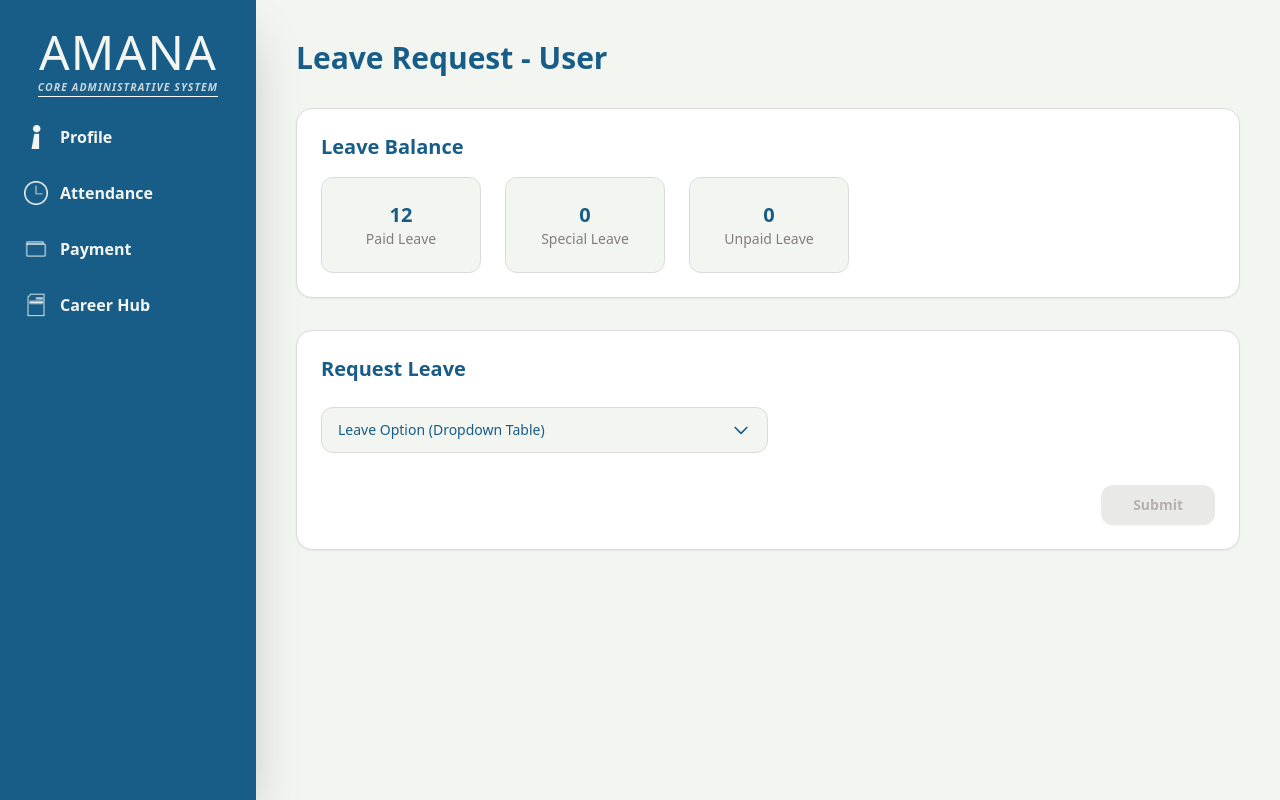
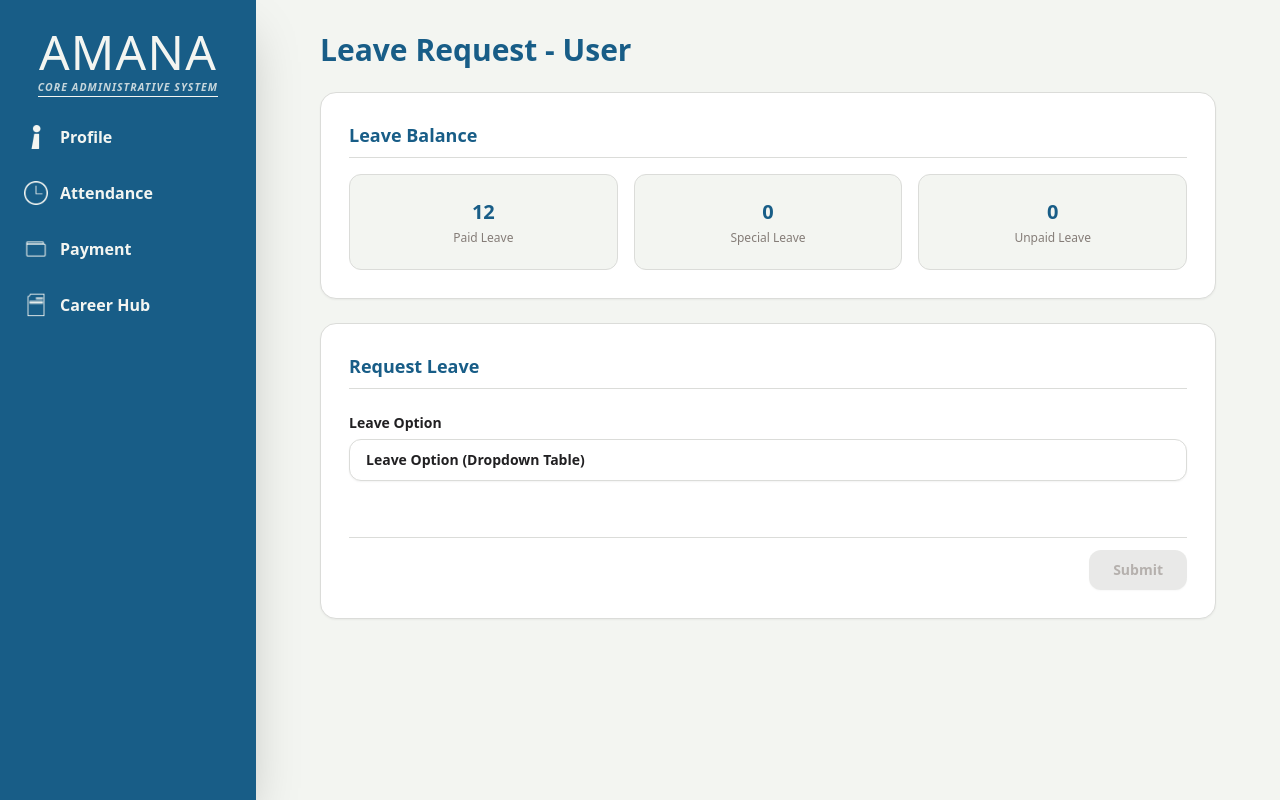
Before and after one commit to amana-intern/hrmanagement, a Next.js app: page /user/attendance/leave-request in a window 1280 px wide. Built offline with nearby package versions, Linux system fonts and the light colour scheme.

Commit message:
feat: enhance LeaveRequestPage with improved form validation, UI updates, and dropdown functionality for leave options

```diff
--- a/app/user/attendance/leave-request/page.tsx
+++ b/app/user/attendance/leave-request/page.tsx
@@ -4,24 +4,26 @@ import { useState } from "react";
 import SidebarUser from "../../../components/Sidebar/SidebarUser/Sidebaruser";
 
 export default function LeaveRequestPage() {
-  const [isDropdownOpen, setIsDropdownOpen] = useState(false);
-  const [selectedLeave, setSelectedLeave] = useState<string | null>(null);
-  const [selectedSpecialLeave, setSelectedSpecialLeave] = useState<string | null>(null);
+  const [selectedLeave, setSelectedLeave] = useState<string>("");
+  const [selectedSpecialLeave, setSelectedSpecialLeave] = useState<string>("");
 
   const specialLeaveList = [
-    "sakit karena haid (2)",
-    "menikah (3)",
-    "menikahkan anak (2)",
-    "mengkhitankan (2)",
-    "membaptis anak (2)",
-    "istri melahirkan (2)",
-    "salah satu anggota keluarga meninggal dunia (2)",
-    "Anggota keluarga serumah meninggal dunia (1)"
+    "Sakit karena haid (Maximum of 2 days)",
+    "Menikah (Maximum of 3 days)",
+    "Menikahkan anak (Maximum of 2 days)",
+    "Mengkhitankan (Maximum of 2 days)",
+    "Membaptis anak (Maximum of 2 days)",
+    "Istri melahirkan (Maximum of 2 days)",
+    "Salah satu anggota keluarga meninggal dunia (Maximum of 2 days)",
+    "Anggota keluarga serumah meninggal dunia (Maximum of 1 day)",
+    "Kewajiban negara (tergantung kebijakan perusahaan)",
+    "Menunaikan ibadah haji (tergantung kebijakan perusahaan)",
+    "Kecelakaan darurat (tergantung kebijakan perusahaan)"
   ];
 
-  // Logika validasi: Tombol submit aktif jika leave sudah dipilih,
+  // Validasi: Tombol submit aktif jika leave sudah dipilih,
   // dan jika Special Leave, rinciannya juga harus dipilih.
-  const isFormValid = selectedLeave !== null && (selectedLeave !== "Special Leave" || selectedSpecialLeave !== null);
+  const isFormValid = selectedLeave !== "" && (selectedLeave !== "Special Leave" || selectedSpecialLeave !== "");
 
   const handleSubmit = (e: React.FormEvent) => {
     e.preventDefault();
@@ -29,93 +31,92 @@ export default function LeaveRequestPage() {
     alert("Leave Request berhasil disubmit!");
   };
 
+  const inputClassName = "w-full px-4 py-2.5 bg-white border border-amana-sec-6 rounded-xl focus:border-amana-blue focus:ring-1 focus:ring-amana-blue outline-none text-sm font-normal transition-all text-amana-black shadow-xs";
+  const labelClassName = "block text-sm font-semibold text-amana-black mb-1.5";
+
   return (
-    <div className="flex min-h-screen bg-amana-white font-sans text-amana-black">
+    <div className="flex w-full h-screen overflow-hidden bg-amana-white font-sans">
       <SidebarUser />
 
-      <main className="flex-1 p-6 md:p-10 overflow-y-auto">
-        <div className="max-w-5xl mx-auto flex flex-col gap-8 w-full">
+      {/* Main Content Area */}
+      <main className="flex-1 p-6 text-amana-black flex flex-col items-center overflow-y-auto py-8 justify-start">
+        <div className="w-full max-w-4xl flex flex-col gap-6">
 
-          <h1 className="text-3xl font-semibold text-amana-blue">
+          <h1 className="text-2xl md:text-3xl font-semibold text-amana-blue">
             Leave Request - User
           </h1>
 
-          <div className="bg-white p-6 rounded-2xl border border-amana-sec-6 shadow-xs">
-            <h2 className="text-xl font-semibold mb-4 text-amana-blue">Leave Balance</h2>
-            <div className="flex gap-6">
+          {/* Leave Balance Section (Diperbesar simetris memenuhi canvas) */}
+          <div className="bg-white p-6 md:p-7 rounded-2xl border border-amana-sec-6 shadow-xs w-full">
+            <h2 className="text-lg font-semibold text-amana-blue mb-4 border-b border-amana-sec-6 pb-2">Leave Balance</h2>
+            <div className="grid grid-cols-3 gap-4 w-full">
               {[
                 { count: "12", label: "Paid Leave" },
                 { count: "0", label: "Special Leave" },
                 { count: "0", label: "Unpaid Leave" }
               ].map((item, idx) => (
-                <div key={idx} className="flex h-24 w-40 flex-col items-center justify-center border border-amana-sec-6 rounded-xl bg-amana-white">
+                <div key={idx} className="flex h-24 flex-col items-center justify-center border border-amana-sec-6 rounded-xl bg-amana-white w-full">
                   <span className="text-xl font-semibold text-amana-blue">{item.count}</span>
-                  <span className="text-sm text-amana-sec-7">{item.label}</span>
+                  <span className="text-xs font-medium text-amana-sec-7 mt-1">{item.label}</span>
                 </div>
               ))}
             </div>
           </div>
 
-          <form onSubmit={handleSubmit} className="bg-white p-6 rounded-2xl border border-amana-sec-6 shadow-xs flex flex-col gap-6">
-            <h2 className="text-xl font-semibold text-amana-blue">Request Leave</h2>
+          {/* Request Leave Form Section */}
+          <form onSubmit={handleSubmit} className="bg-white p-6 md:p-7 rounded-2xl border border-amana-sec-6 shadow-xs w-full flex flex-col gap-5">
+            <h2 className="text-lg font-semibold text-amana-blue mb-1 border-b border-amana-sec-6 pb-2">Request Leave</h2>
 
-            <button
-              type="button"
-              onClick={() => setIsDropdownOpen(!isDropdownOpen)}
-              className="flex w-full items-center justify-between border border-amana-sec-6 px-4 py-3 rounded-xl text-left text-amana-blue focus:outline-none md:w-1/2 bg-amana-white font-medium text-sm"
+            {/* Dropdown Leave Option Memanjang Penuh */}
+            <div>
+              <label className={labelClassName}>Leave Option</label>
+              <select
+                value={selectedLeave}
+                onChange={(e) => {
+                  setSelectedLeave(e.target.value);
+                  if (e.target.value !== "Special Leave") setSelectedSpecialLeave("");
+                }}
+                className={`${inputClassName} appearance-none cursor-pointer font-semibold`}
               >
-              <span>{selectedLeave || "Leave Option (Dropdown Table)"}</span>
-              <svg className="h-5 w-5" fill="none" stroke="currentColor" viewBox="0 0 24 24">
-                <path strokeLinecap="round" strokeLinejoin="round" strokeWidth="2" d="M19 9l-7 7-7-7" />
-              </svg>
-            </button>
-
-            {isDropdownOpen && (
-              <div className="flex flex-col gap-6 md:flex-row">
-                <div className="flex h-fit w-fit flex-col gap-3 border border-amana-sec-6 p-4 rounded-xl bg-amana-white">
-                  {["Paid Leave", "Special Leave", "Unpaid Leave"].map((type, idx) => (
-                    <label key={idx} className="flex cursor-pointer items-center gap-2 text-sm font-medium">
-                      <input
-                        type="radio"
-                        name="leaveType"
-                        onChange={() => {
-                          setSelectedLeave(type);
-                          if (type !== "Special Leave") setSelectedSpecialLeave(null);
-                        }}
-                        className="accent-amana-blue"
-                      />
-                      <span>{type}</span>
-                    </label>
-                  ))}
+                <option value="" disabled hidden>Leave Option (Dropdown Table)</option>
+                <option value="Paid Leave">Paid Leave</option>
+                <option value="Special Leave">Special Leave</option>
+                <option value="Unpaid Leave">Unpaid Leave</option>
+              </select>
             </div>
 
-                {selectedLeave === "Special Leave" && (
-                  <div className="max-w-md border border-amana-sec-6 bg-amana-white p-4 rounded-xl text-sm">
-                    <h3 className="mb-2 font-semibold text-amana-blue">List Special Leave (Pilih salah satu)</h3>
-                    <ul className="flex flex-col gap-2">
+            {/* Animasi Dropdown untuk List Special Leave */}
+            <div className={`grid transition-all duration-300 ease-in-out ${selectedLeave === "Special Leave" ? "grid-rows-[1fr] opacity-100 mt-2" : "grid-rows-[0fr] opacity-0 overflow-hidden"}`}>
+              <div className="overflow-hidden">
+                <div className="border border-amana-sec-6 bg-amana-white p-5 rounded-xl text-sm flex flex-col gap-3">
+                  <h3 className="font-semibold text-amana-blue text-sm border-b border-amana-sec-6 pb-2">
+                    List Special Leave (Pilih salah satu)
+                  </h3>
+                  <ul className="flex flex-col gap-2.5 max-h-[260px] overflow-y-auto pr-2">
                     {specialLeaveList.map((item, idx) => (
-                        <li key={idx} className="flex items-start gap-2">
+                      <li key={idx} className="flex items-start gap-3">
                         <input
                           type="radio"
                           name="specialLeaveType"
                           checked={selectedSpecialLeave === item}
                           onChange={() => setSelectedSpecialLeave(item)}
-                            className="mt-1 accent-amana-blue cursor-pointer"
+                          className="mt-1 accent-amana-blue cursor-pointer flex-shrink-0 scale-110"
                         />
-                          <span className="text-amana-black cursor-pointer" onClick={() => setSelectedSpecialLeave(item)}>{item}</span>
+                        <span className="text-amana-black cursor-pointer leading-relaxed font-medium" onClick={() => setSelectedSpecialLeave(item)}>
+                          {item}
+                        </span>
                       </li>
                     ))}
                   </ul>
                 </div>
-                )}
               </div>
-            )}
+            </div>
 
-            <div className="flex justify-end pt-2">
+            <div className="flex justify-end mt-4 pt-3 border-t border-amana-sec-6">
               <button
                 type="submit"
                 disabled={!isFormValid}
-                className={`px-8 py-2.5 rounded-xl font-semibold text-sm transition shadow-xs ${
+                className={`px-6 py-2.5 rounded-xl font-semibold text-sm transition shadow-xs ${
                   isFormValid
                     ? "bg-amana-blue text-white hover:bg-amana-sec-5 cursor-pointer"
                     : "bg-amana-sec-6 text-amana-sec-7 cursor-not-allowed opacity-60"
```
Lines whose indentation alone changed are shown as unchanged.
